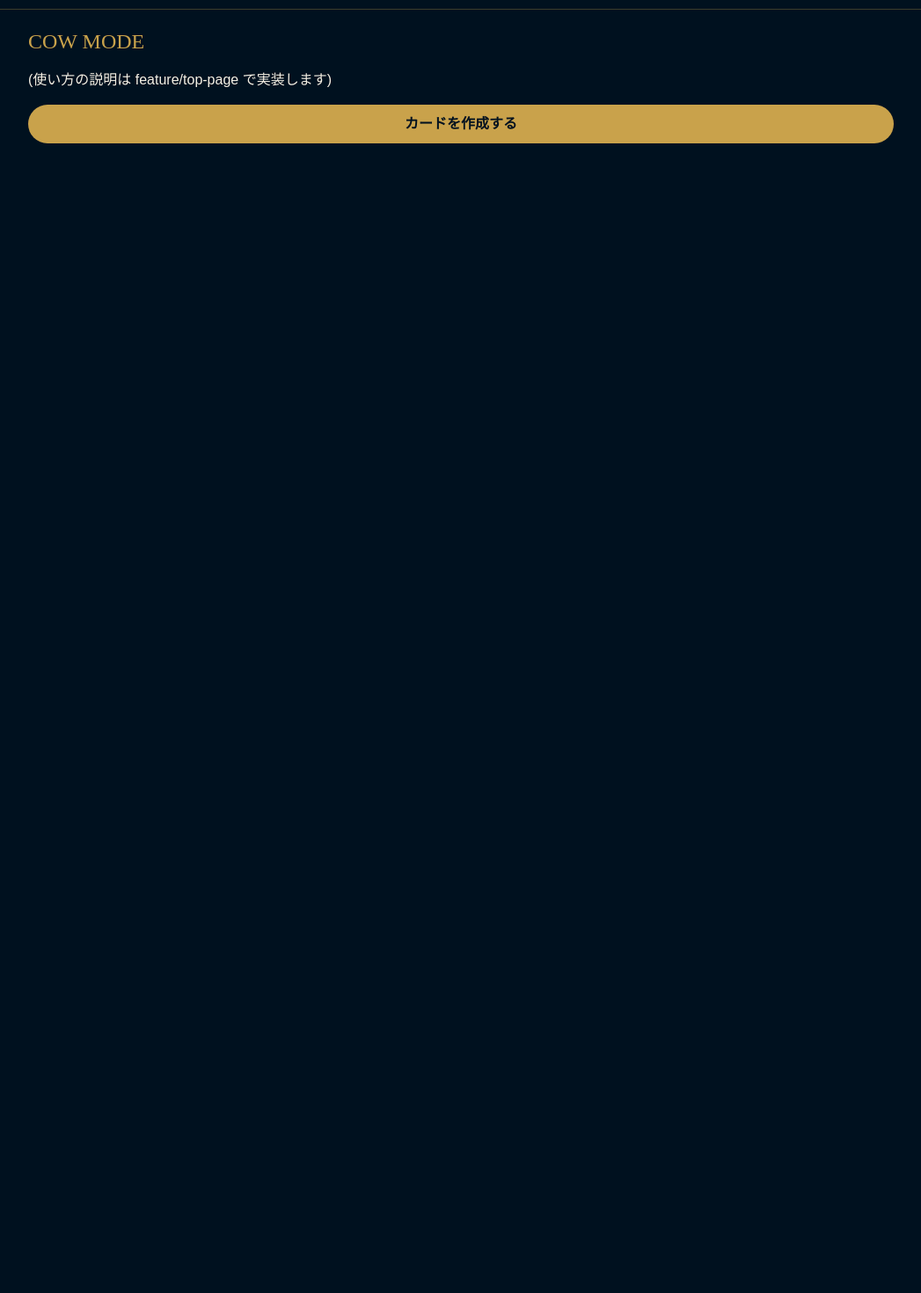
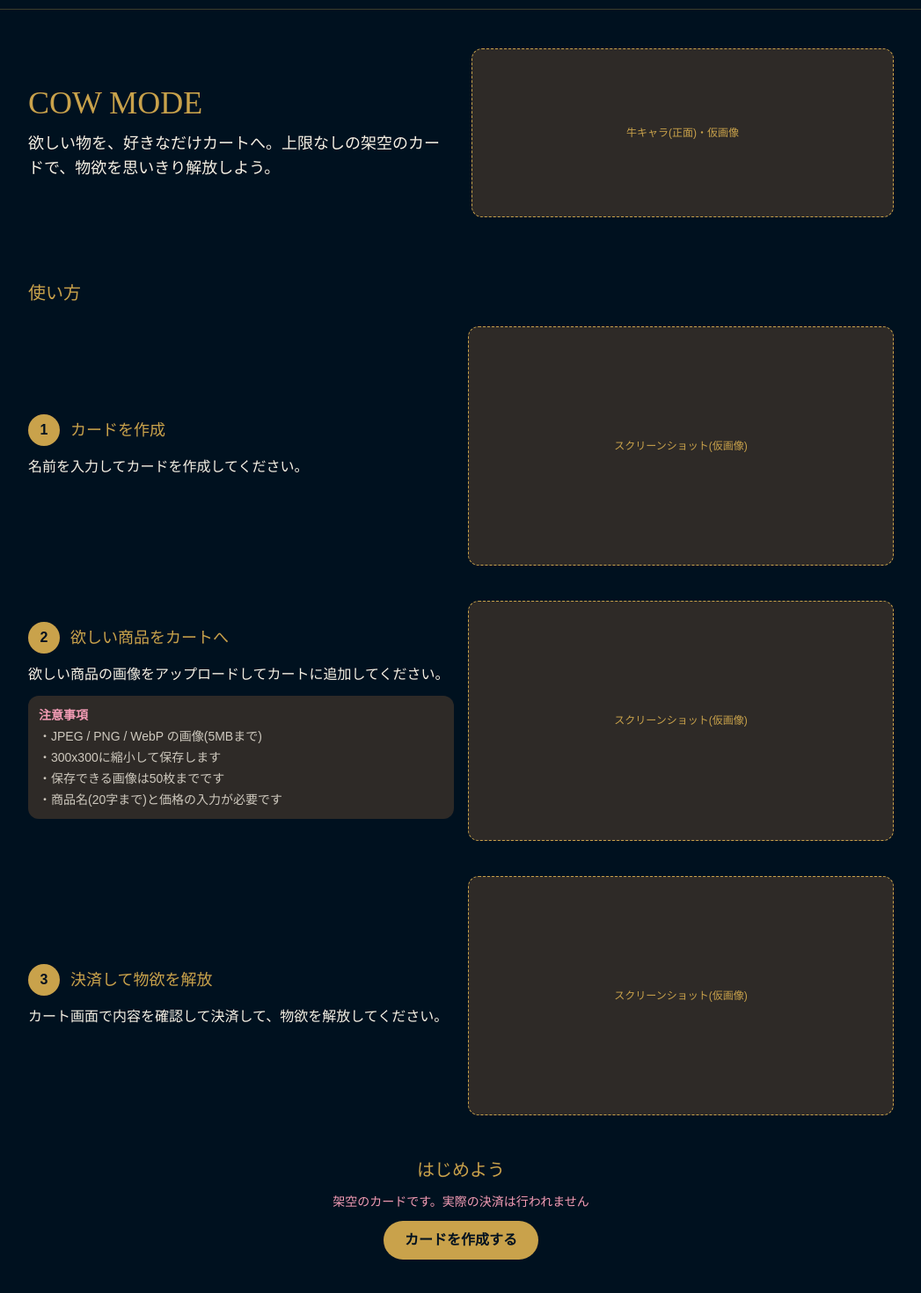
Before and after one commit to zag-snm-dev/cow-mode-demo, a React (Vite) app: page / in a window 1280 px wide. Shown: the part 42-1512 px from the top of the page at 88% size, without its empty margins (116-1163 px from the left). Before the commit the page ends 800 px from the top, so only its background shows below. Built offline with nearby package versions, Linux system fonts and the light colour scheme.

Commit message:
feat(top): トップページに使い方3ブロックと「架空のカードです」の注意書きを実装

```diff
--- a/src/pages/TopPage.tsx
+++ b/src/pages/TopPage.tsx
@@ -1,15 +1,38 @@
 import { useState } from 'react'
 import { CreateCardModal } from '@/features/card/components/CreateCardModal'
+import { Hero } from '@/features/top/components/Hero'
+import { HowToBlock } from '@/features/top/components/HowToBlock'
+import { DISCLAIMER, HOW_TO_STEPS } from '@/features/top/content'
 import { Button } from '@/shared/components/Button'
 
 export function TopPage() {
   const [open, setOpen] = useState(false)
 
   return (
-    <div className="grid gap-4">
-      <h1 className="text-2xl">COW MODE</h1>
-      <p>(使い方の説明は feature/top-page で実装します)</p>
-      <Button onClick={() => setOpen(true)}>カードを作成する</Button>
+    <div className="grid gap-12">
+      <Hero />
+
+      <section aria-labelledby="how-to-heading" className="grid gap-6">
+        <h2 id="how-to-heading" className="text-xl">
+          使い方
+        </h2>
+        <ol role="list" className="grid gap-10">
+          {HOW_TO_STEPS.map((step, index) => (
+            <HowToBlock key={step.id} number={index + 1} step={step} />
+          ))}
+        </ol>
+      </section>
+
+      <section
+        aria-labelledby="start-heading"
+        className="grid justify-items-center gap-3 pb-6 text-center"
+      >
+        <h2 id="start-heading" className="text-xl">
+          はじめよう
+        </h2>
+        <p className="text-sm text-pink">{DISCLAIMER}</p>
+        <Button onClick={() => setOpen(true)}>カードを作成する</Button>
+      </section>
 
       <CreateCardModal
         open={open}
```
